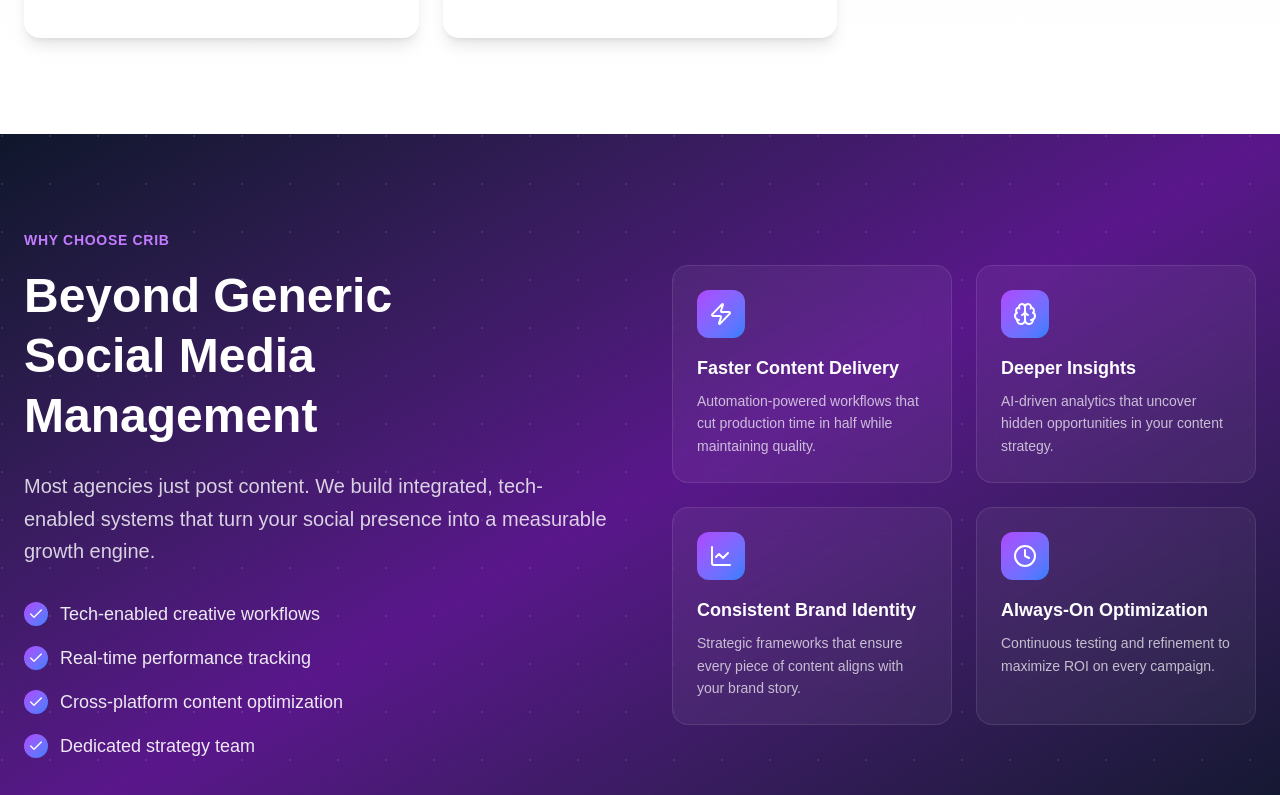
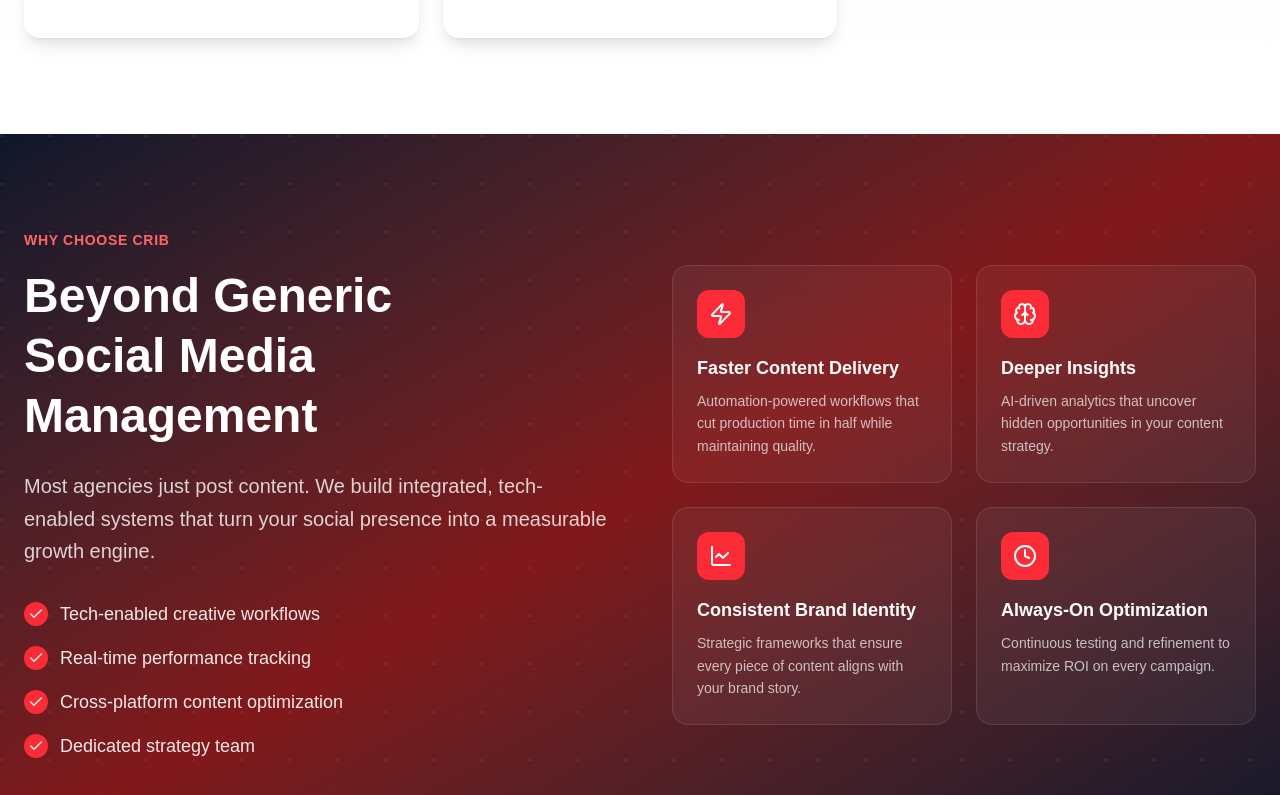
Before and after one commit to twinnytwin22/Crib-26, a Next.js app: page / in a window 1280 px wide. Shown: the part 1825-2620 px from the top of the page. Built offline with nearby package versions, Linux system fonts and the light colour scheme.

Commit message:
Update WhyCrib.tsx

```diff
--- a/components/WhyCrib.tsx
+++ b/components/WhyCrib.tsx
@@ -28,7 +28,7 @@
 
 export default function WhyCrib() {
   return (
-    <section className="py-24 px-6 bg-linear-to-br from-slate-900 via-purple-900 to-slate-900 relative overflow-hidden">
+    <section className="py-24 px-6 bg-linear-to-br from-slate-900 via-red-900 to-slate-900 relative overflow-hidden">
       {/* Background pattern */}
       <div className="absolute inset-0 opacity-10">
         <div className="absolute inset-0" style={{
@@ -46,7 +46,7 @@
             viewport={{ once: true }}
             transition={{ duration: 0.6 }}
           >
-            <h2 className="text-sm font-semibold text-purple-400 uppercase tracking-wider mb-4">
+            <h2 className="text-sm font-semibold text-red-400 uppercase tracking-wider mb-4">
               Why Choose Crib
             </h2>
             <h3 className="text-4xl md:text-5xl font-bold text-white mb-6 leading-tight">
@@ -74,7 +74,7 @@
                   transition={{ delay: index * 0.1, duration: 0.5 }}
                   className="flex items-center gap-3"
                 >
-                  <div className="w-6 h-6 rounded-full bg-linear-to-br from-purple-500 to-blue-500 flex items-center justify-center shrink-0">
+                  <div className="w-6 h-6 rounded-full bg-linear-to-br from-red-500 to-red-500 flex items-center justify-center shrink-0">
                     <Check className="w-4 h-4 text-white" />
                   </div>
                   <span className="text-white/90 text-lg">{item}</span>
@@ -100,7 +100,7 @@
                 transition={{ delay: index * 0.1, duration: 0.5 }}
                 className="bg-white/5 backdrop-blur-lg border border-white/10 rounded-2xl p-6 hover:bg-white/10 transition-all duration-300 group"
               >
-                <div className="w-12 h-12 rounded-xl bg-linear-to-br from-purple-500 to-blue-500 flex items-center justify-center mb-4 group-hover:scale-110 transition-transform duration-300">
+                <div className="w-12 h-12 rounded-xl bg-linear-to-br from-red-500 to-red-500 flex items-center justify-center mb-4 group-hover:scale-110 transition-transform duration-300">
                   <benefit.icon className="w-6 h-6 text-white" />
                 </div>
                 <h4 className="text-lg font-bold text-white mb-2">
```
